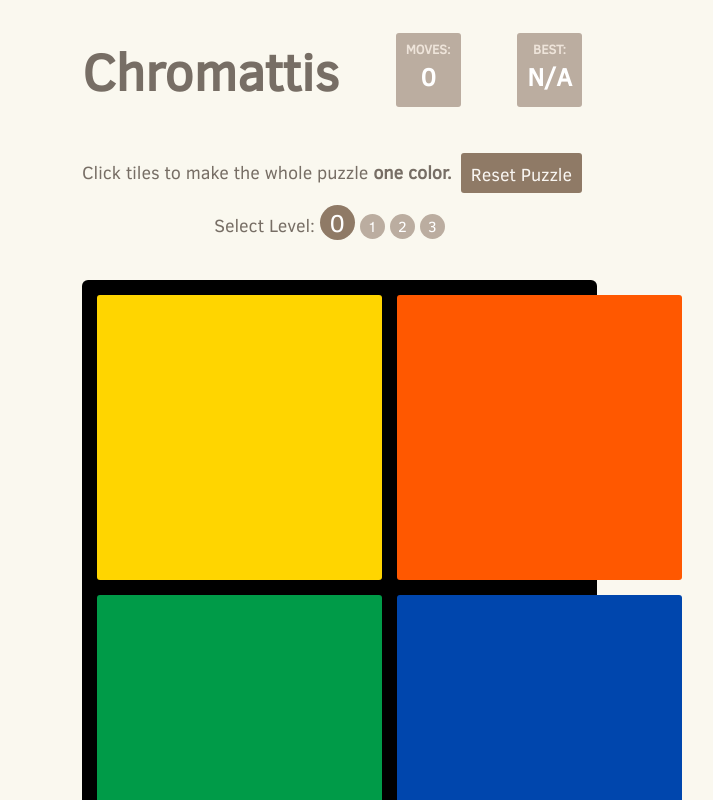
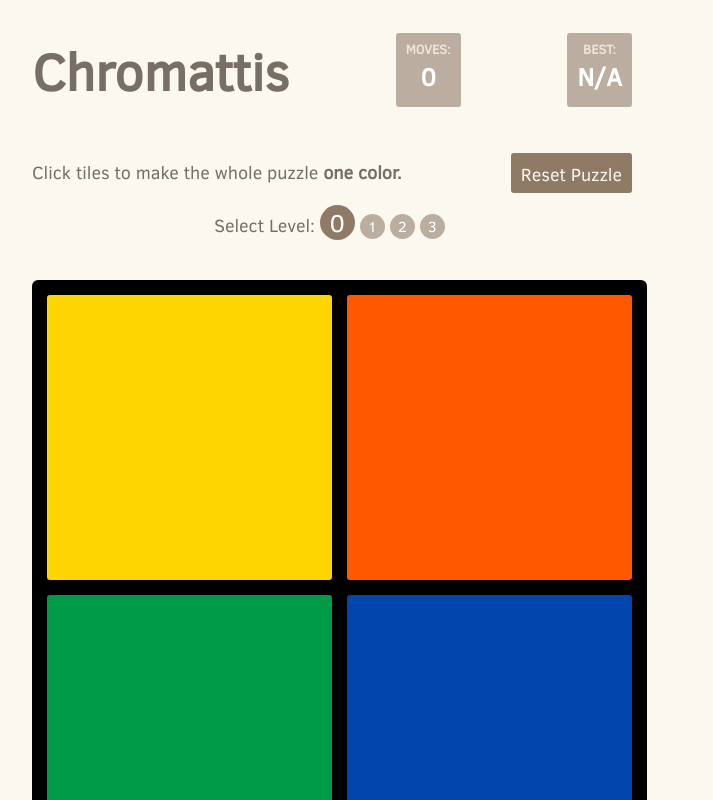
Before and after one commit to CaptainStack/chromattis, a React (Create React App) app: page / in a window 1280 px wide. Shown: the top 800 px of the page, without its empty margins (308-1021 px from the left). Built offline with nearby package versions, Linux system fonts and the light colour scheme.

Commit message:
Increase body width to 600px.

```diff
--- a/src/styles/App.css
+++ b/src/styles/App.css
@@ -4,7 +4,7 @@
 
 .main-container {
   font-size: large;
-  width: 500px;
+  width: 600px;
   margin-left: auto;
   margin-right: auto;
   margin-bottom: 40px;
--- a/src/styles/Game.css
+++ b/src/styles/Game.css
@@ -6,13 +6,9 @@
   padding-bottom: 15px;
   box-sizing: content-box;
   display: grid;
-  grid-template-columns: repeat(3, 151px);
-  grid-template-rows: repeat(3, 151px);
-  grid-gap: 15px;
-  width: 500px;
+  width: 100%;
   margin-left: auto;
   margin-right: auto;
-  margin-bottom: 40px;
 }
 
 @media (max-width: 460px) {
--- a/src/styles/VictoryModal.css
+++ b/src/styles/VictoryModal.css
@@ -1,7 +1,7 @@
 .VictoryModal {
   background: #cabfb4;
-  width: 483px;
-  height: 483px;
+  width: 585px;
+  height: 585px;
   border: 15px solid black;
   display: flex;
   flex-wrap: wrap;
```
